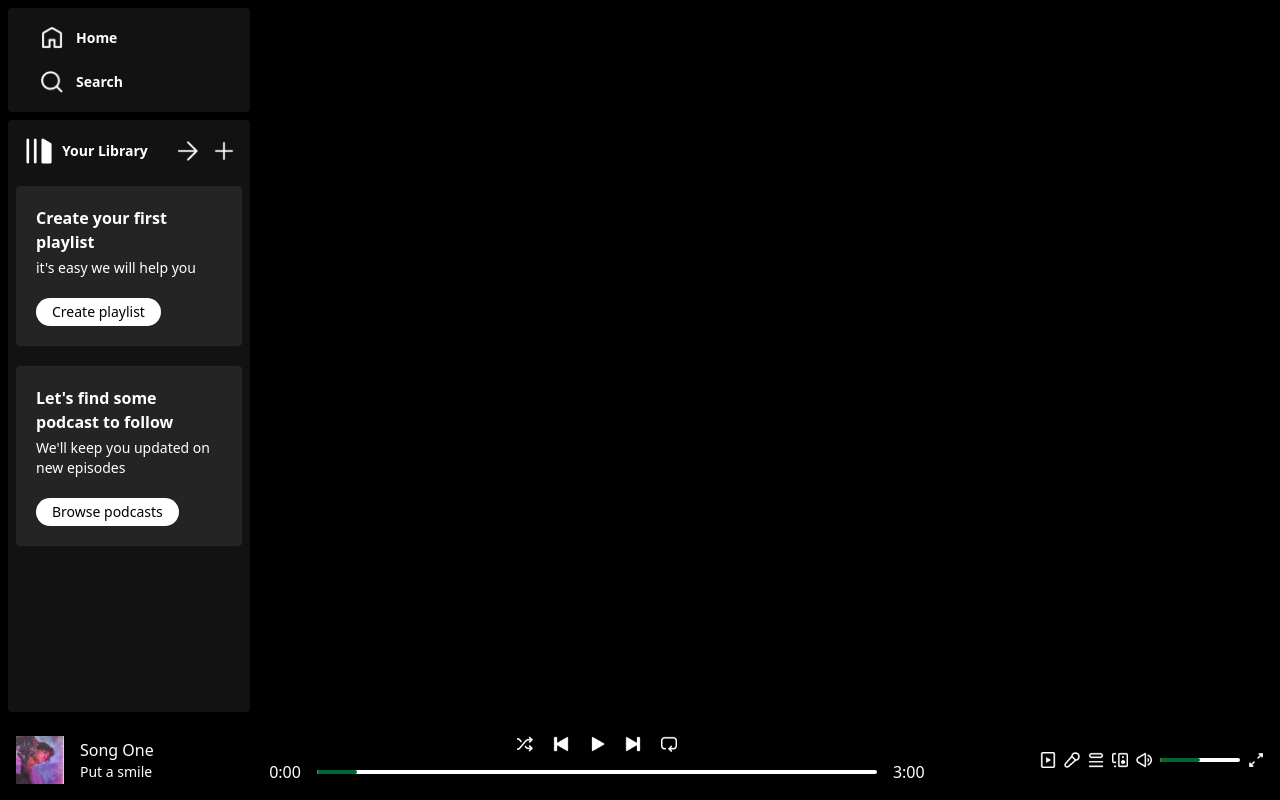
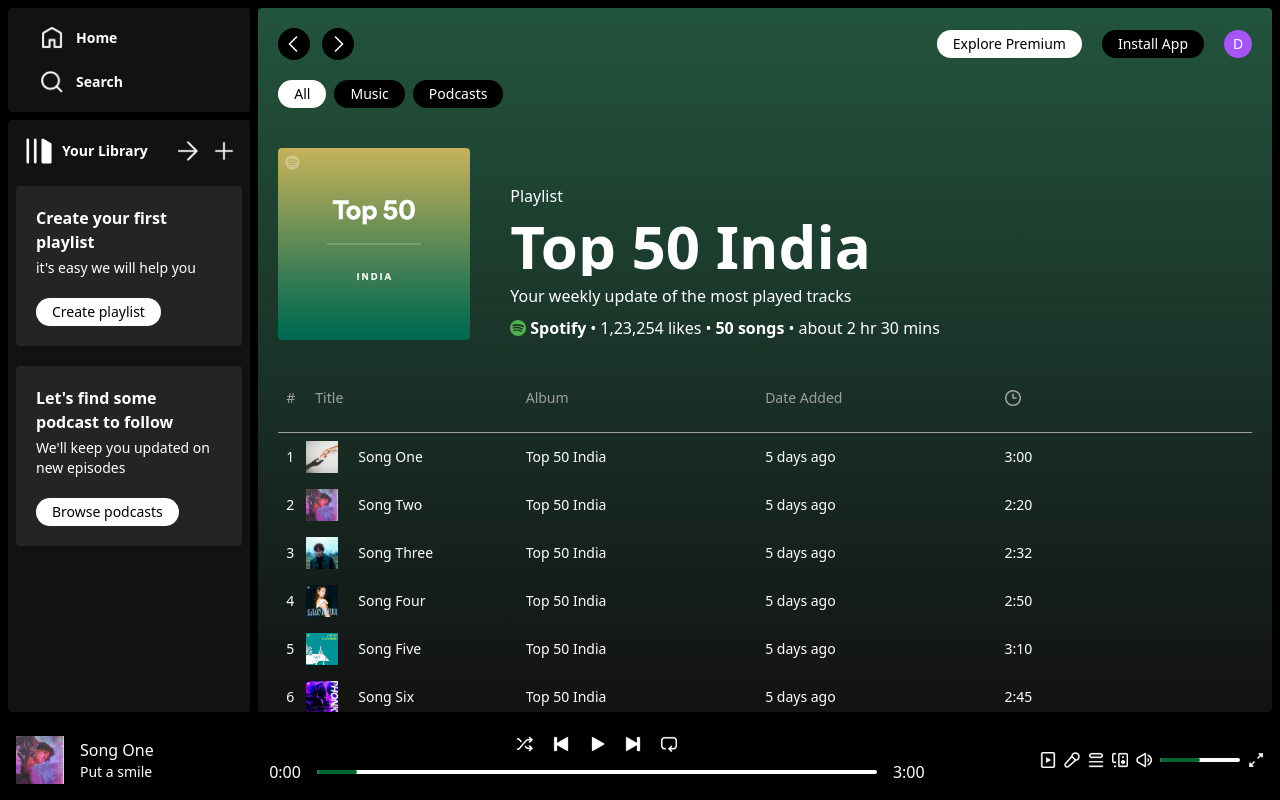
Before and after one commit to mohammedshoaib2/spotify-clone, a React (Vite) app: page /album/1 in a window 1280 px wide. Built offline with nearby package versions, Linux system fonts and the light colour scheme; the HTML template or start-up script is replaced by a standard one.

Commit message:
add display album item route to the website

```diff
--- a/src/components/AlbumItem.jsx
+++ b/src/components/AlbumItem.jsx
@@ -1,8 +1,15 @@
 import React from "react";
+import { useNavigate } from "react-router-dom";
 
 function AlbumItem({ id, name, desc, image }) {
+  const navigate = useNavigate();
   return (
-    <div className="min-w-[180px] flex flex-col p-2 rounded gap-2 justify-center items-center hover:bg-[#242424] cursor-pointer">
+    <div
+      onClick={() => {
+        navigate(`/album/${id}`);
+      }}
+      className="min-w-[180px] flex flex-col p-2 rounded gap-2 justify-center items-center hover:bg-[#242424] cursor-pointer"
+    >
       <img className="w-42 rounded" src={image} alt="album" />
       <div className=" w-42 flex flex-col gap-1 items-start">
         <b>{name}</b>
--- /dev/null
+++ b/src/components/AlbumSongItem.jsx
@@ -0,0 +1,18 @@
+import React from "react";
+
+function AlbumSongItem({ id, name, desc, songImg, albumName, duration }) {
+  return (
+    <div className="grid grid-cols-4 justify-center items-center p-2 text-white hover:bg-[#2a2a2a6b] cursor-pointer ">
+      <div className="flex justify-start items-center gap-3">
+        <p className="">{id + 1}</p>
+        <img className="w-8" src={songImg} alt="song" />
+        <p className="ml-2">{name}</p>
+      </div>
+      <p>{albumName}</p>
+      <p>5 days ago</p>
+      <p>{duration}</p>
+    </div>
+  );
+}
+
+export default AlbumSongItem;
--- a/src/components/Display.jsx
+++ b/src/components/Display.jsx
@@ -1,12 +1,14 @@
 import React from "react";
 import { Outlet, Route, Routes } from "react-router-dom";
 import DisplayHome from "./DisplayHome";
+import DisplayAlbum from "./DisplayAlbum";
 
 function Display() {
   return (
     <div className="w-full h-[100%] py-2 pr-2">
       <Routes>
         <Route path="/" element={<DisplayHome />}></Route>
+        <Route path="/album/:id" element={<DisplayAlbum />}></Route>
       </Routes>
     </div>
   );
--- /dev/null
+++ b/src/components/DisplayAlbum.jsx
@@ -0,0 +1,75 @@
+import React, { useEffect, useRef, useState } from "react";
+import { useParams } from "react-router-dom";
+import Navbar from "./Navbar";
+import { albumsData, assets, songsData } from "../assets/assets";
+import AlbumSongItem from "./AlbumSongItem";
+
+function DisplayAlbum() {
+  const { id } = useParams();
+  const displayRef = useRef();
+
+  useEffect(() => {
+    displayRef.current.style.background = `linear-gradient(${albumsData[id].bgColor}, #121212)`;
+  });
+  return (
+    <div
+      ref={displayRef}
+      style={{
+        overflow: "scroll",
+      }}
+      className={`h-full w-full bg-[#121212]  rounded p-5 text-white`}
+    >
+      <Navbar />
+      <div className="mt-10 flex flex-wrap gap-10 items-end">
+        <img
+          className="w-48 min-w-[192px] rounded"
+          src={albumsData[id].image}
+          alt="albumImage"
+        />
+        <div className="flex flex-col gap-2">
+          <p>Playlist</p>
+          <h1 className="text-6xl font-bold">{albumsData[id].name}</h1>
+          <p>{albumsData[id].desc}</p>
+          <div className="flex justify-center items-center gap-1">
+            <img className="w-4" src={assets.spotify_logo} alt="logo" />
+            <b>Spotify</b>
+            <p>&#x2022;</p>
+            <p>1,23,254 likes</p>
+            <p>&#x2022;</p>
+            <b>50 songs</b>
+            <p>&#x2022;</p>
+            <p>about 2 hr 30 mins</p>
+          </div>
+        </div>
+      </div>
+
+      <div className="w-full mt-10 text-[#9F9F9F] text-sm">
+        <div className="grid grid-cols-4 justify-center items-center p-2">
+          <div className="flex gap-5">
+            <p>#</p>
+            <p>Title</p>
+          </div>
+          <p>Album</p>
+          <p>Date Added</p>
+          <img className="w-4" src={assets.clock_icon} alt="" />
+        </div>
+        <hr className="mt-4 border-none h-[1px] bg-[#9F9F9F]" />
+        {songsData.map((song) => {
+          return (
+            <AlbumSongItem
+              key={song.id}
+              id={song.id}
+              albumName={albumsData[id].name}
+              desc={song.desc}
+              name={song.name}
+              duration={song.duration}
+              songImg={song.image}
+            />
+          );
+        })}
+      </div>
+    </div>
+  );
+}
+
+export default DisplayAlbum;
```
